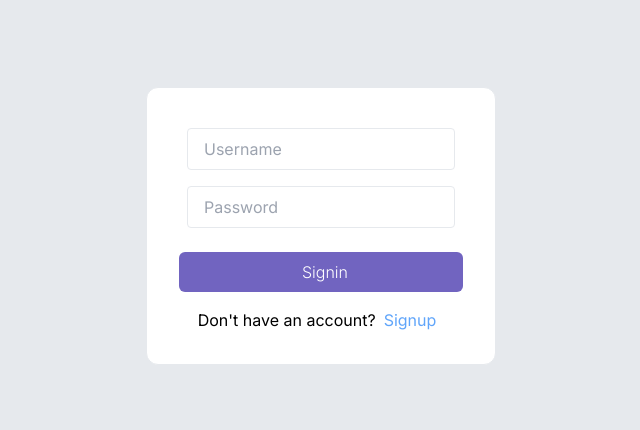
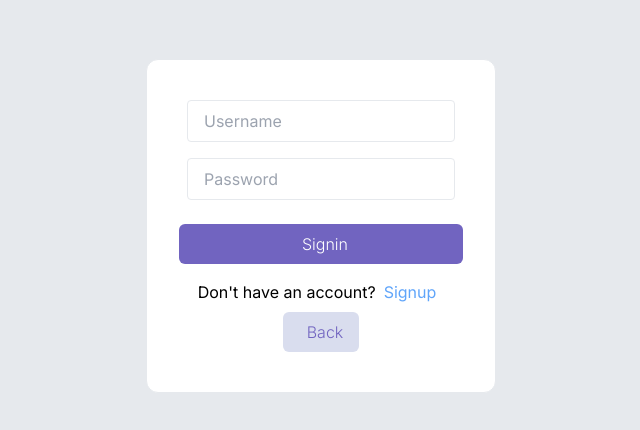
Before and after one commit to NishaadDhabale/Mindstash, a React (Vite) app in the folder frontend/: page /signin in a window 1280 px wide. Shown: the part 174-604 px from the top of the page, without its empty margins (319-959 px from the left). Built offline with nearby package versions, Linux system fonts and the light colour scheme; no server answers.

Commit message:
signup signin

```diff
--- a/frontend/src/pages/Signin.tsx
+++ b/frontend/src/pages/Signin.tsx
@@ -11,7 +11,9 @@ export function Signin() {
   //@ts-ignore
   const passwordRef = useRef<HTMLInputElement>();
   const navigate = useNavigate();
-
+  function navland() {
+    navigate('/');
+  }
   async function signin() {
     const username = usernameRef.current?.value;
     console.log(usernameRef.current);
@@ -26,8 +28,8 @@ export function Signin() {
     navigate('/dashboard');
   }
 
-  function signupbutton(){
-    navigate('/signup')
+  function signupbutton() {
+    navigate('/signup');
   }
   return (
     <div className="h-screen w-screen bg-gray-200 flex justify-center items-center">
@@ -45,7 +47,24 @@ export function Signin() {
         </div>
         <div className="flex justify-center mt-4">
           Don't have an account?
-          <span onClick={()=>{signupbutton()}}className="px-2 text-blue-400 cursor-pointer hover:text-blue-600 transition-all duration-300"> Signup</span>
+          <span
+            onClick={() => {
+              signupbutton();
+            }}
+            className="px-2 text-blue-400 cursor-pointer hover:text-blue-600 transition-all duration-300"
+          >
+            {' '}
+            Signup
+          </span>
+        </div>
+        <div className="p-2 flex justify-center ">
+          <Button
+            onClick={navland}
+            loading={false}
+            variant="secondary"
+            text="Back"
+            fullWidth={false}
+          />
         </div>
       </div>
     </div>
--- a/frontend/src/pages/Signup.tsx
+++ b/frontend/src/pages/Signup.tsx
@@ -6,7 +6,6 @@ import { BACKEND_URL } from '../config';
 import { useNavigate } from 'react-router-dom';
 
 export function Signup() {
-
   //@ts-ignore
   const usernameRef = useRef<HTMLInputElement>();
   //@ts-ignore
@@ -25,8 +24,11 @@ export function Signup() {
     alert('You have signed up!');
   }
 
-  function signinbutton(){
-    navigate('/signin')
+  function signinbutton() {
+    navigate('/signin');
+  }
+  function navland() {
+    navigate('/');
   }
 
   return (
@@ -35,7 +37,6 @@ export function Signup() {
         <Input reference={usernameRef} placeholder="Username" />
         <Input reference={passwordRef} placeholder="Password" />
         <div className="flex justify-center pt-4">
-
           <Button
             onClick={signup}
             loading={false}
@@ -46,7 +47,24 @@ export function Signup() {
         </div>
         <div className="flex justify-center mt-4">
           Don't have an account?
-          <span onClick={()=>{signinbutton()}}className="px-2 text-blue-400 cursor-pointer hover:text-blue-600 transition-all duration-300"> Login</span>
+          <span
+            onClick={() => {
+              signinbutton();
+            }}
+            className="px-2 text-blue-400 cursor-pointer hover:text-blue-600 transition-all duration-300"
+          >
+            {' '}
+            Login
+          </span>
+        </div>
+        <div className="p-2 flex justify-center ">
+          <Button
+            onClick={navland}
+            loading={false}
+            variant="secondary"
+            text="Back"
+            fullWidth={false}
+          />
         </div>
       </div>
     </div>
```
